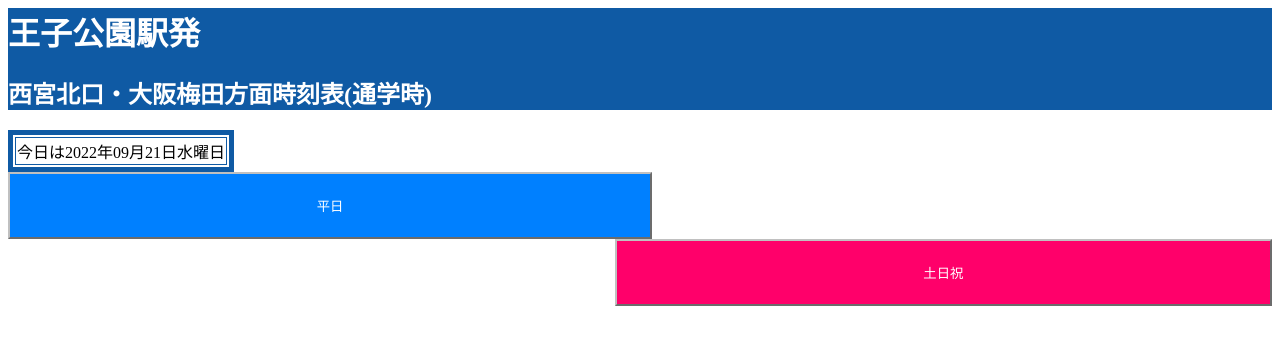
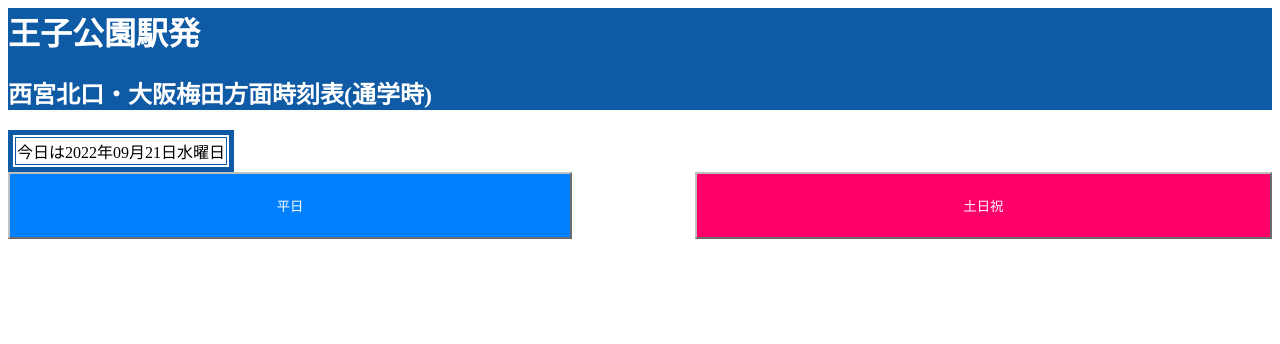
Before and after one commit to Antokun258/oujikouennmatome, a plain HTML site: page index.html in a window 1280 px wide. Drawn offline with Linux system fonts and the light colour scheme.

Commit message:
Update index.html

```diff
--- a/index.html
+++ b/index.html
@@ -39,8 +39,8 @@
       <div style="float: left">
         <style>
            button.horizontal {
-            padding-left: 23em;
-            padding-right: 23em;
+            padding-left: 20em;
+            padding-right: 20em;
             height: 5em;
           }
           </style>
@@ -49,8 +49,8 @@
       <div style="text-align: right">
       <style>
          button.horizontal {
-          padding-left: 23em;
-          padding-right: 23em;
+          padding-left: 20em;
+          padding-right: 20em;
           height: 5em;
         }
         </style>
```
